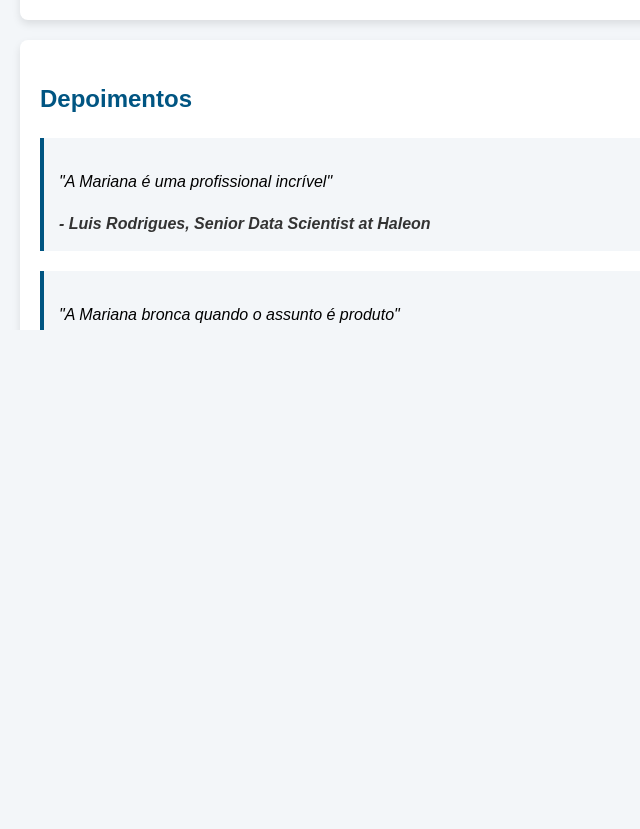
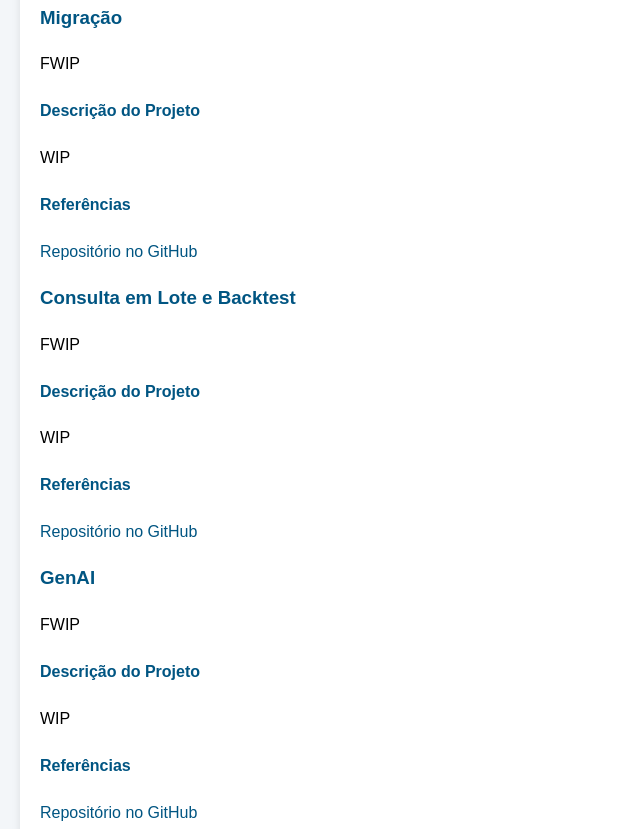
Before and after one commit to maricoralina/maricoralina.github.io, a plain HTML site: page index.html in a window 1280 px wide. Shown: the part 1195-2024 px from the top of the page, without its empty margins (0-640 px from the left). Before the commit the page ends 1819 px from the top, so only its background shows below. Drawn offline with Linux system fonts and the light colour scheme.

Commit message:
Update index.html

```diff
--- a/index.html
+++ b/index.html
@@ -42,6 +42,33 @@
             <h4>Referências</h4>
             <p><a href="https://github.com/seuperfil/modelo-avaliativo">Repositório no GitHub</a></p>
         </article>
+
+        <article>
+            <h3>Migração</h3>
+            <p>FWIP</p>
+            <h4>Descrição do Projeto</h4>
+            <p>WIP</p>
+            <h4>Referências</h4>
+            <p><a href="https://github.com/seuperfil/modelo-avaliativo">Repositório no GitHub</a></p>
+        </article>
+
+        <article>
+            <h3>Consulta em Lote e Backtest</h3>
+            <p>FWIP</p>
+            <h4>Descrição do Projeto</h4>
+            <p>WIP</p>
+            <h4>Referências</h4>
+            <p><a href="https://github.com/seuperfil/modelo-avaliativo">Repositório no GitHub</a></p>
+        </article>
+
+        <article>
+            <h3>GenAI</h3>
+            <p>FWIP</p>
+            <h4>Descrição do Projeto</h4>
+            <p>WIP</p>
+            <h4>Referências</h4>
+            <p><a href="https://github.com/seuperfil/modelo-avaliativo">Repositório no GitHub</a></p>
+        </article>
     </section>
 
     <section id="depoimentos">
```
